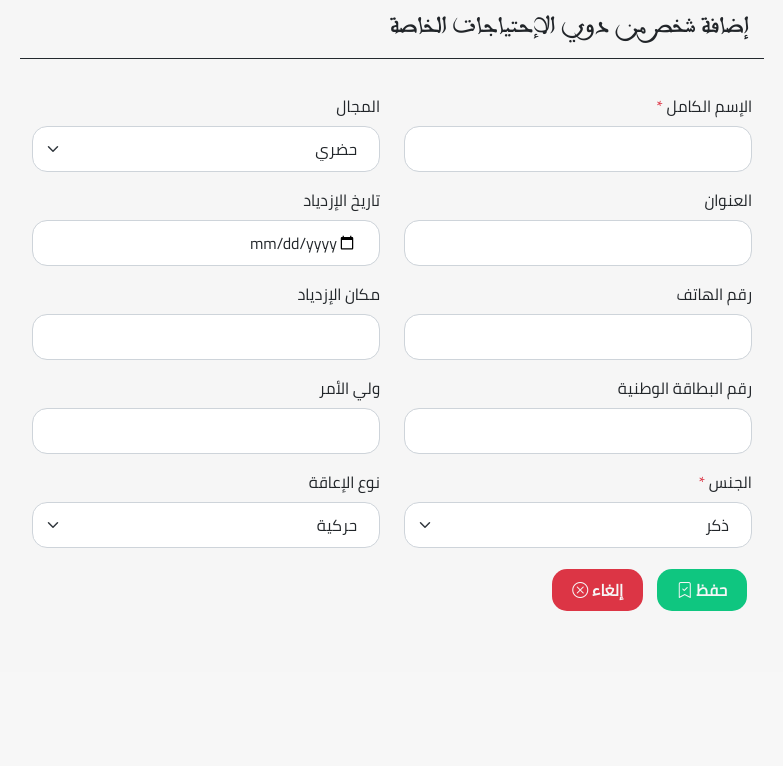
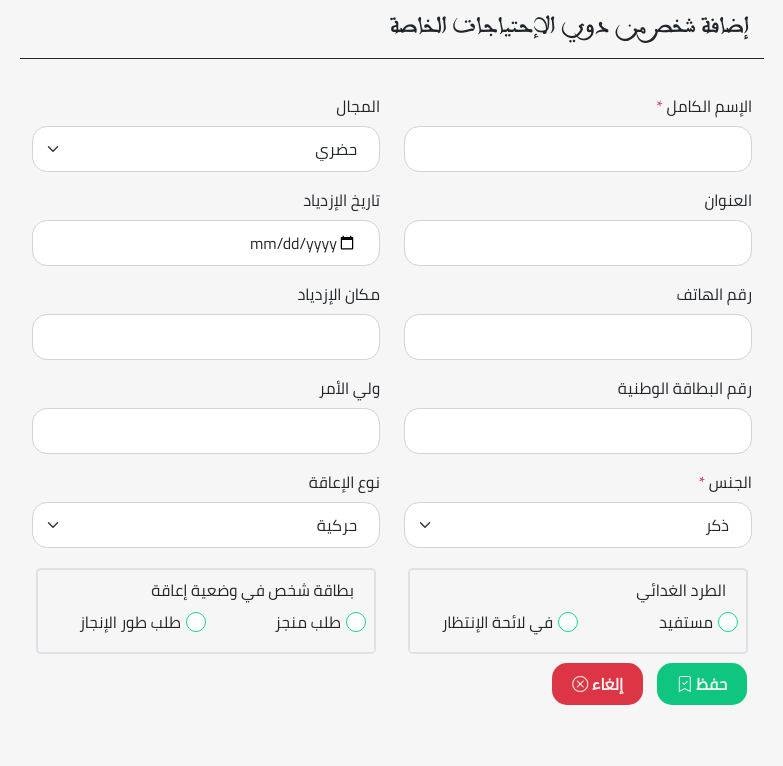
Before and after one commit to abdlalisalmi/center_GAS-Web-Application, a Django app: page /handicapped/add/ in a window 1280 px wide. Shown: the part 169-935 px from the top of the page, without its empty margins (248-1031 px from the left). Before the commit the page ends 780 px from the top, so only its background shows below. Run offline with Django 3.2, Linux system fonts and the light colour scheme; the visitor is signed in with stand-in values (Sample User, id 1); some libraries are stand-ins or nearby versions.

Commit message:
delete assStudents model and add card,food in add handicapped

```diff
--- /dev/null
+++ b/center_GAS/context_processors.py
@@ -0,0 +1,4 @@
+from django.conf import settings
+
+def debug(context):
+  return {'DEBUG': settings.DEBUG}
--- a/center_GAS/settings.py
+++ b/center_GAS/settings.py
@@ -64,6 +64,8 @@ TEMPLATES = [
                 'django.template.context_processors.request',
                 'django.contrib.auth.context_processors.auth',
                 'django.contrib.messages.context_processors.messages',
+
+                'center_GAS.context_processors.debug',
             ],
         },
     },
--- a/center_GAS/views.py
+++ b/center_GAS/views.py
@@ -9,7 +9,6 @@ import datetime
 
 
 from handicapped.models import Handicapped
-from social_box.models import AssociationStudent
 from food.models import Food
 from cards.models import Card
 from social_box.models import Device, Project
@@ -48,7 +47,7 @@ def search(request):
         handicapped_list = serializers.serialize("json", handicapped_list)
         return HttpResponse(handicapped_list, content_type="application/json")
     elif student:
-        students = AssociationStudent.objects.filter(full_name__contains=student)
+        students = AssociationStudent.objects.filter(full_name__contains=student, association__isnull=False)
         students_list = serializers.serialize("json", students)
         return HttpResponse(students_list, content_type="application/json")
     else:
--- a/handicapped/models.py
+++ b/handicapped/models.py
@@ -3,6 +3,7 @@ from django.urls import reverse
 
 
 class Handicapped(models.Model):
+    association         = models.ForeignKey('social_box.Association', on_delete=models.CASCADE, null=True, blank=True)
     full_name           = models.CharField(max_length=50)
     genre               = models.CharField(max_length=50)
     address             = models.CharField(max_length=100, null=True, blank=True)
@@ -15,10 +16,22 @@ class Handicapped(models.Model):
     handicap_Type       = models.CharField(max_length=50, null=True, blank=True)
 
     is_deleted          = models.BooleanField(default=False)
+    deleted_date        = models.DateField(null=True, blank=True)
     delete_description  = models.TextField(null=True, blank=True)
 
-    has_card            = models.BooleanField(default=False)
-    request_card        = models.BooleanField(default=False)
+    # programm Type
+    A                   = models.BooleanField(default=False)
+    B                   = models.BooleanField(default=False)
+    C                   = models.BooleanField(default=False)
+    # services
+    ES                   = models.BooleanField(default=False)
+    FP                   = models.BooleanField(default=False)
+    Ortho                = models.BooleanField(default=False)
+    Psy                  = models.BooleanField(default=False)
+    keni                 = models.BooleanField(default=False)
+    Psycom               = models.BooleanField(default=False)
+    Ergo                 = models.BooleanField(default=False)
+    Tronsport            = models.BooleanField(default=False)
 
     def __str__(self) -> str:
         return self.full_name if self.full_name else f"handicapped {self.id}"
--- a/handicapped/templates/add_handicapped.html
+++ b/handicapped/templates/add_handicapped.html
@@ -45,6 +45,22 @@
                                         <option value="أنثى">أنثى</option>
                                     </select>
                                 </div>
+                                <div class="row m-1 border border-2 rounded-3 p-2">
+                                    <label>الطرد الغدائي</label>
+                                    <div class="form-check col-6">
+                                        <input name="f_food" class="form-check-input" type="radio" name="flexRadioDefault" id="flexRadioDefault1">
+                                        <label class="form-check-label pt-2" for="flexRadioDefault1">
+                                            مستفيد
+                                        </label>
+                                    </div>
+                                    <div class="form-check col-6">
+                                        <input name="w_food" class="form-check-input" type="radio" name="flexRadioDefault" id="flexRadioDefault2">
+                                        <label class="form-check-label pt-2" for="flexRadioDefault2">
+                                            في لائحة الإنتظار
+                                        </label>
+                                    </div>
+                                </div>
+
                             </div>
 
                             <div class='col-lg-6'>
@@ -85,6 +101,22 @@
                                     </select>
                                 </div>
 
+                                <div class="row m-1 border border-2 rounded-3 p-2">
+                                    <label>بطاقة شخص في وضعية إعاقة</label>
+                                    <div class="form-check col-6">
+                                        <input name="f_card" class="form-check-input" type="radio" name="flexRadioDefault" id="flexRadioDefault1">
+                                        <label class="form-check-label pt-2" for="flexRadioDefault1">
+                                            طلب منجز
+                                        </label>
+                                    </div>
+                                    <div class="form-check col-6">
+                                        <input name="w_card" class="form-check-input" type="radio" name="flexRadioDefault" id="flexRadioDefault2">
+                                        <label class="form-check-label pt-2" for="flexRadioDefault2">
+                                            طلب طور الإنجاز
+                                        </label>
+                                    </div>
+                                </div>
+
                             </div>
 
                         </div>
--- a/handicapped/views.py
+++ b/handicapped/views.py
@@ -3,6 +3,9 @@ from django.contrib.auth.decorators import login_required
 
 from .forms import HandicappedForm
 from .models import Handicapped
+
+from food.models import Food
+from cards.models import Card
 
 
 @login_required(login_url='/')
@@ -31,7 +34,22 @@ def add_handicapped(request):
     if request.method == 'POST':
         form = HandicappedForm(request.POST)
         if form.is_valid():
-            form.save()
+            handicap = form.save()
+
+            if request.POST.get('f_card'):
+                card = Card.objects.create(handicapped=handicap)
+                card.is_finish = True
+                card.save()
+            elif request.POST.get('w_card'):
+                card = Card.objects.create(handicapped=handicap)
+
+            if request.POST.get('f_food'):
+                food = Food.objects.create(handicapped=handicap)
+                food.is_finish = True
+                food.save()
+            elif request.POST.get('w_food'):
+                food = Food.objects.create(handicapped=handicap)
+
             return redirect('handicapped:handicapped_list')
         else:
             return render(request, template_name, {'form': form})
--- a/social_box/admin.py
+++ b/social_box/admin.py
@@ -1,5 +1,5 @@
 from django.contrib import admin
-from .models import Project, Device, Association, AssociationHr, AssociationStudent, AssociationHistory, ProjectVisit
+from .models import Project, Device, Association, AssociationHr, AssociationHistory, ProjectVisit
 # Register your models here.
 admin.site.register(Project)
 admin.site.register(ProjectVisit)
@@ -7,4 +7,3 @@ admin.site.register(Device)
 admin.site.register(Association)
 admin.site.register(AssociationHistory)
 admin.site.register(AssociationHr)
-admin.site.register(AssociationStudent)
--- a/social_box/forms.py
+++ b/social_box/forms.py
@@ -1,5 +1,7 @@
 from django import forms
-from .models import Association, AssociationHr, AssociationStudent, AssociationHistory, ProjectVisit
+from .models import Association, AssociationHr, AssociationHistory, ProjectVisit
+
+from handicapped.models import Handicapped
 
 
 class AssociationCreateForm(forms.ModelForm):
@@ -16,7 +18,7 @@ class AddHRForm(forms.ModelForm):
 
 class AddStudentForm(forms.ModelForm):
     class Meta:
-        model = AssociationStudent
+        model = Handicapped
         exclude = ('deleted_date', 'is_deleted',)
 
 
```
Also changed, not shown: social_box/models.py (+27 -27 lines), social_box/templates/association.html (+10 -1 lines), social_box/views.py (+7 -7 lines), templates/login.html (+7 -4 lines), handicapped/migrations/0009_handicapped_association.py (added), handicapped/migrations/0010_auto_20210421_1205.py (added), social_box/migrations/0020_delete_associationstudent.py (added).
